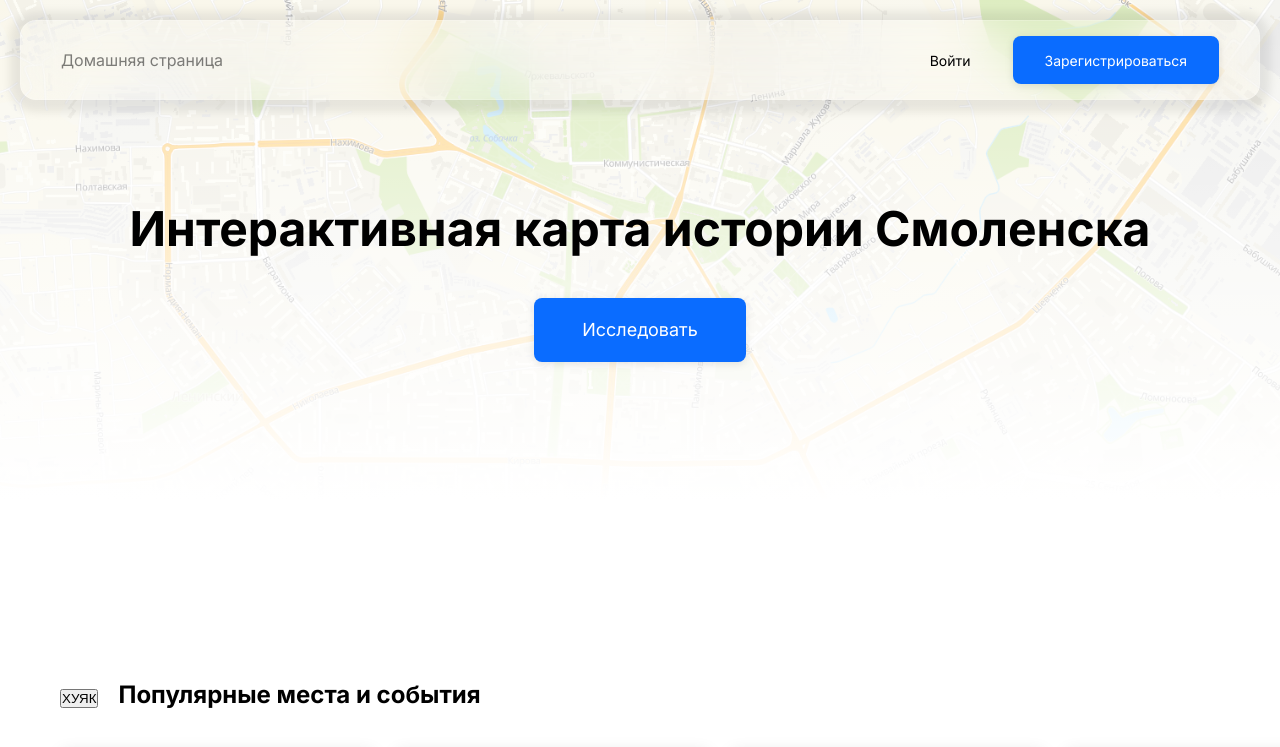
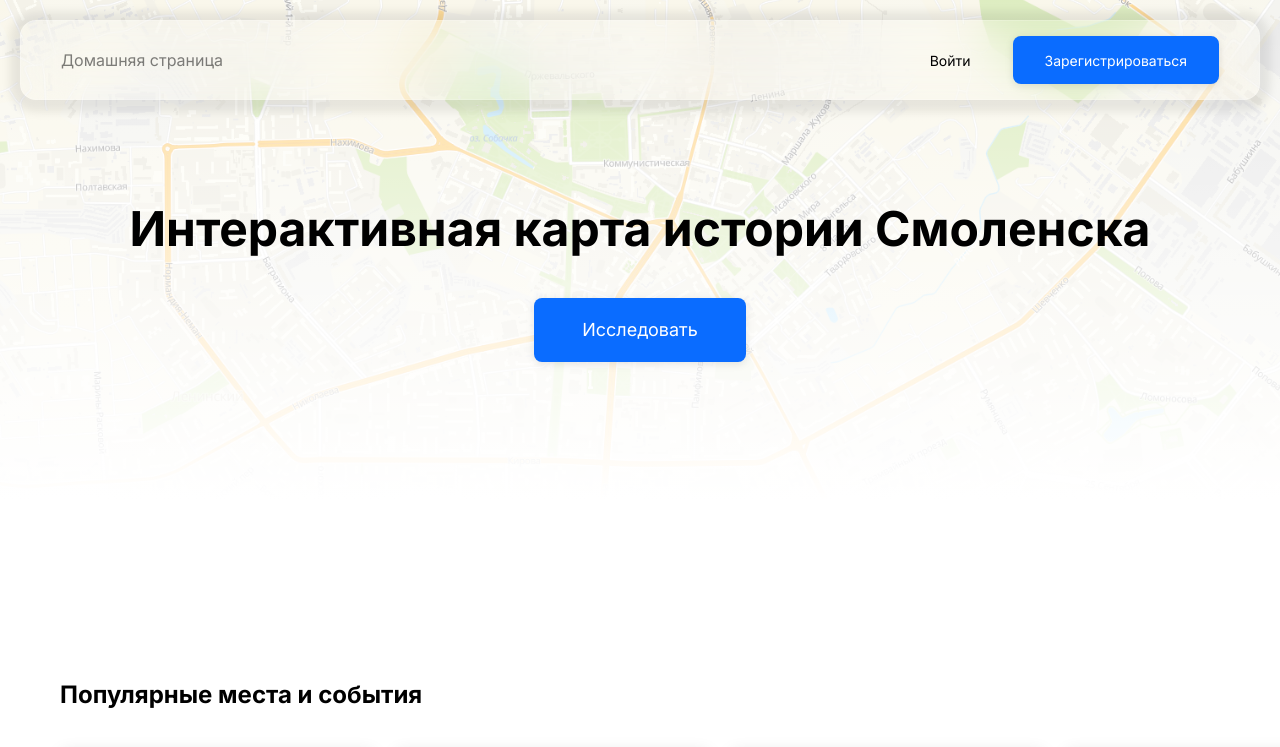
Before and after one commit to anatolyVA/projecth, a Next.js app: page / in a window 1280 px wide. Shown: the top 747 px of the page. Built offline with nearby package versions, Linux system fonts and the light colour scheme.

Commit message:
del cringen button

```diff
--- a/app/page.tsx
+++ b/app/page.tsx
@@ -7,13 +7,6 @@ const SoborPNG = "/sobor.png";
 import Image from "next/image";
 
 export default function Home() {
-  const getData = async () => {
-    await fetch('/api/tours', {
-      method: 'GET',
-      body: JSON.stringify({hello: 'world'}),
-    })
-
-  }
   return (
     <main className="home-page">
       <div className="home-page_hero">
@@ -26,9 +19,6 @@ export default function Home() {
       </div>
       <section className="card-section">
         <header className="card-section-header">
-          <button onClick={() => getData()}>
-            ХУЯК
-          </button>
           <h2>Популярные места и события</h2>
         </header>
         <main className="card-section-body">
```
